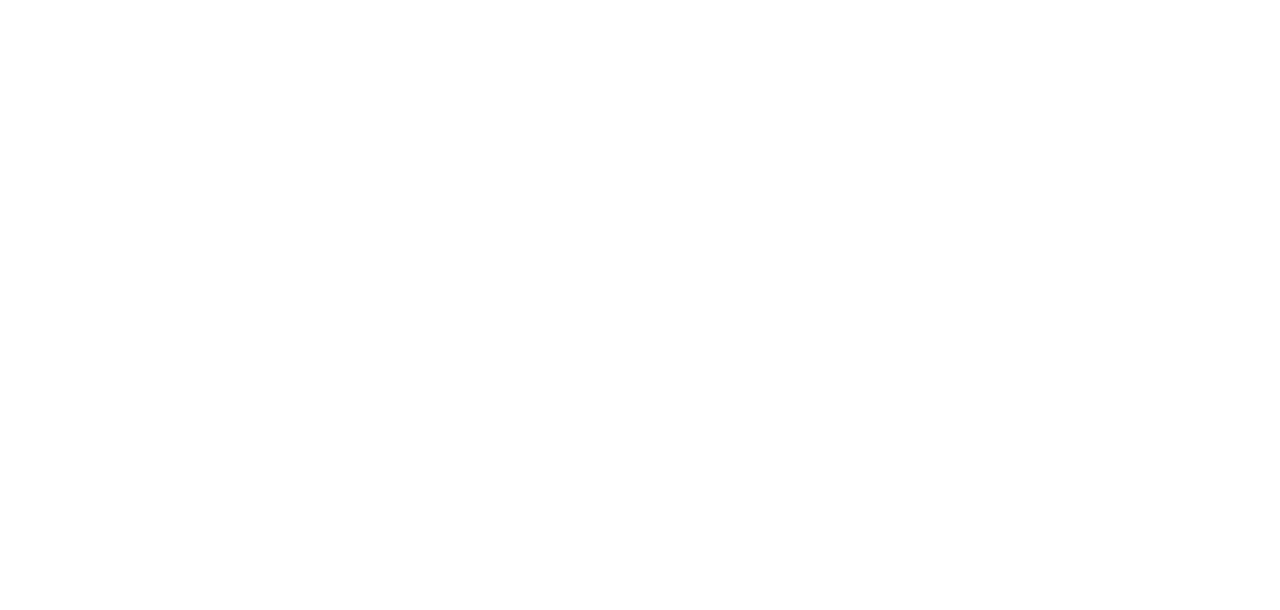
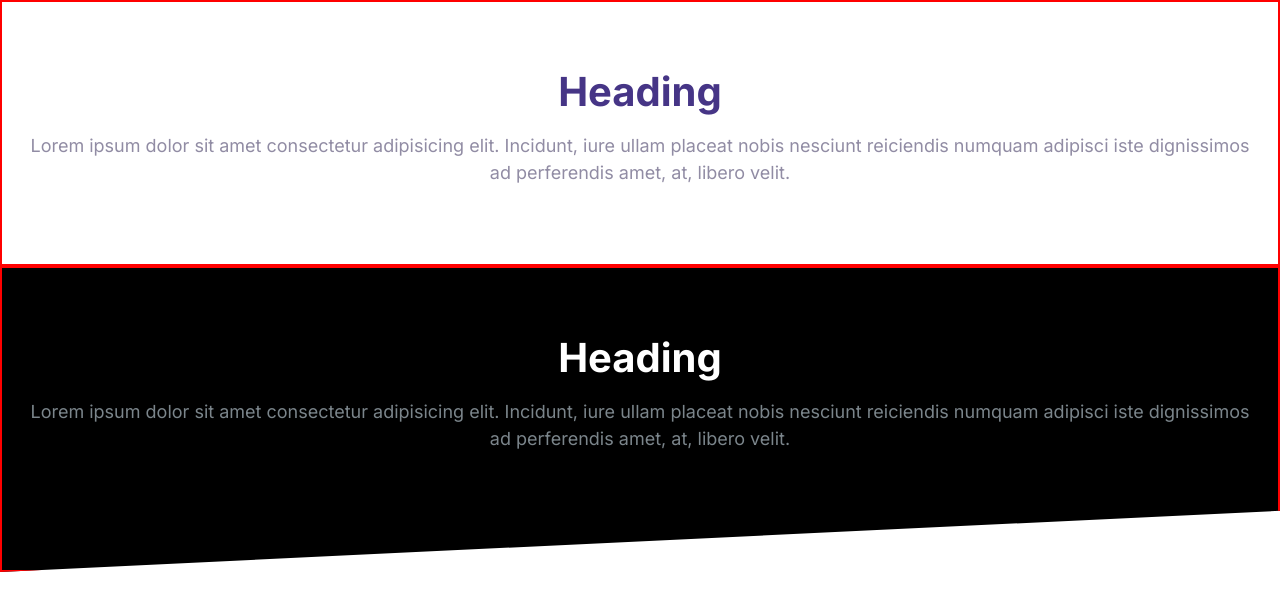
Before and after one commit to Zaxper951/Cloud-Computing-Site, a plain HTML site: page index.html in a window 1280 px wide. Drawn offline with Linux system fonts and the light colour scheme.

Commit message:
Built card component while working on block

```diff
--- a/css/style.css
+++ b/css/style.css
@@ -563,3 +563,34 @@ a{
     max-height: 100vh;
     opacity: 1;
 }
+
+/*Blocks*/
+.block{
+    --padding-vertical: 6rem;
+    padding: var(--padding-vertical) 2rem;
+    border: 2px solid red;
+    text-align: center;
+}
+
+.block__heading{
+    margin-top: 0;
+}
+
+.block--dark{
+    background: black;
+    color: #7b858b;
+}
+
+.block--dark .block__heading{
+    color: white;
+}
+
+.block--skewed-right{
+    padding-bottom: calc(var(--padding-vertical) + 4rem);
+    clip-path: polygon(0 0, 100% 0%, 100% 100%, 0 80%);
+}
+
+.block--skewed-left{
+    padding-bottom: calc(var(--padding-vertical) + 4rem);
+    clip-path: polygon(0 0, 100% 0%, 100% 80%, 0 100%);
+}
--- a/index.html
+++ b/index.html
@@ -14,6 +14,23 @@
     <title>Document</title>
   </head>
   <body>
+    <section class="block">
+      <h2 class="block__heading">Heading</h2>
+      <p>
+        Lorem ipsum dolor sit amet consectetur adipisicing elit. Incidunt, iure
+        ullam placeat nobis nesciunt reiciendis numquam adipisci iste
+        dignissimos ad perferendis amet, at, libero velit.
+      </p>
+
+    </section>
+    <section class="block block--dark block--skewed-left">
+      <h2 class="block__heading">Heading</h2>
+      <p>
+        Lorem ipsum dolor sit amet consectetur adipisicing elit. Incidunt, iure
+        ullam placeat nobis nesciunt reiciendis numquam adipisci iste
+        dignissimos ad perferendis amet, at, libero velit.
+      </p>
+    </section>
     <script src="js/main.js"></script>
   </body>
 </html>
```
Also changed, not shown: components/card.html (added, +10 -0 lines), 1 other file.
